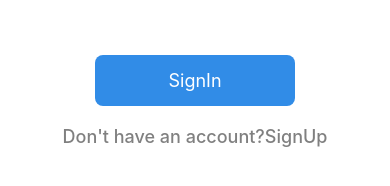
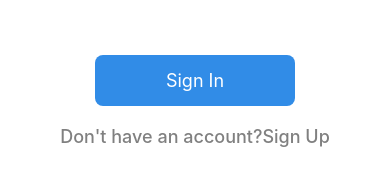
Before and after one commit to Mahad444/fua-manguo, a React Native app: screen /Login in a window 390 px wide. Shown: the part 434-620 px from the top of the page. Built offline with nearby package versions, Linux system fonts and the light colour scheme; no server answers.

Commit message:
veryfying my the form

```diff
--- a/screens/LoginScreen.js
+++ b/screens/LoginScreen.js
@@ -127,7 +127,7 @@ const LoginScreen = () => {
             }}
           >
             <Text style={{ fontSize: 18, textAlign: "center", color: "white" }}>
-              SignIn
+              Sign In
             </Text>
           </Pressable>
           <Pressable onPress={()=> navigation.navigate("Register")} style={{ marginTop: 20 }}>
@@ -139,7 +139,7 @@ const LoginScreen = () => {
                 fontWeight: "500",
               }}
             >
-            Don't have an account?SignUp
+            Don't have an account?Sign Up
             </Text>
           </Pressable>
         </View>
```
